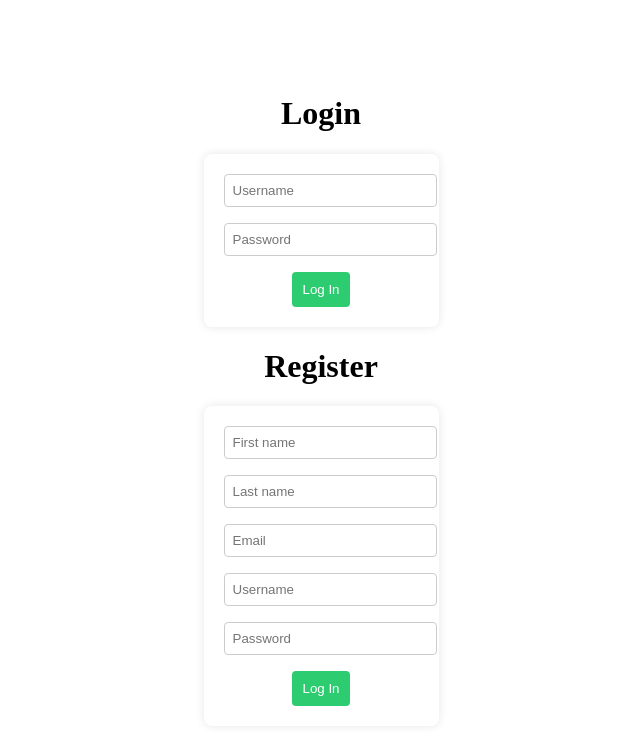
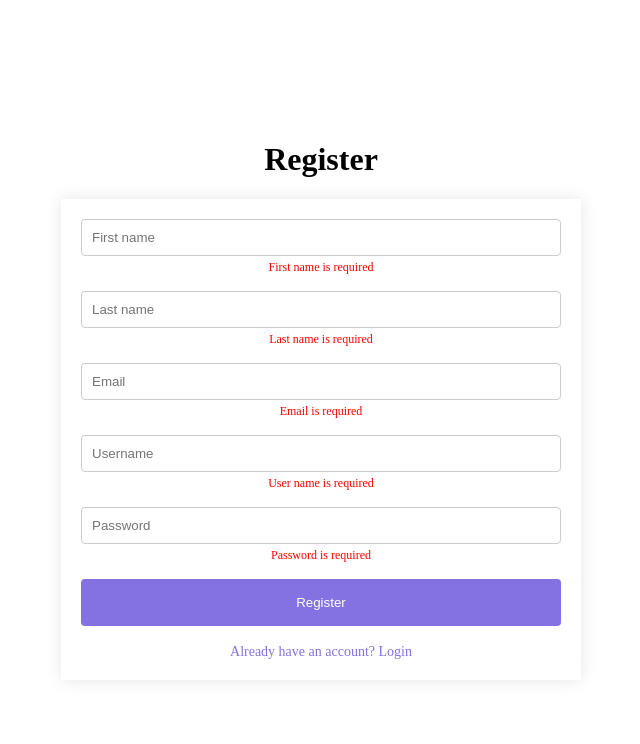
Before and after one commit to njm-wtag/Blog-app-react, a React (Vite) app: page / in a window 1280 px wide. Shown: the top 744 px of the page, without its empty margins (319-959 px from the left). Built offline with nearby package versions, Linux system fonts and the light colour scheme.

Commit message:
implemented register, login, logout functionality

```diff
--- a/package.json
+++ b/package.json
@@ -14,7 +14,8 @@
     "prop-types": "^15.8.1",
     "react": "^18.2.0",
     "react-dom": "^18.2.0",
-    "react-final-form": "^6.5.9"
+    "react-final-form": "^6.5.9",
+    "react-router-dom": "^6.21.1"
   },
   "devDependencies": {
     "@types/react": "^18.2.43",
--- a/src/App.jsx
+++ b/src/App.jsx
@@ -1,13 +1,19 @@
-import "./App.scss";
 import Login from "./Pages/Login";
 import Register from "./Pages/Register";
+import Home from "./Pages/Home";
+import { BrowserRouter, Route, Routes } from "react-router-dom";
+import "./App.scss";
 
 function App() {
   return (
-    <>
-      <Login />
-      <Register />
-    </>
+    <BrowserRouter>
+      <Routes>
+        <Route path="/" element={<Register />} />
+        <Route path="/login" element={<Login />} />;
+        <Route path="/register" element={<Register />} />;
+        <Route path="/home" element={<Home />} />;
+      </Routes>
+    </BrowserRouter>
   );
 }
 
--- /dev/null
+++ b/src/Pages/Home.jsx
@@ -0,0 +1,15 @@
+const Home = () => {
+  const handleLogout = () => {
+    console.log("logout");
+    localStorage.removeItem("authUser");
+    window.location.href = "/login";
+  };
+  return (
+    <div>
+      <h1> Home </h1>
+      <button onClick={handleLogout}>Logout</button>
+    </div>
+  );
+};
+
+export default Home;
--- a/src/Pages/Login.jsx
+++ b/src/Pages/Login.jsx
@@ -1,10 +1,29 @@
 import AuthForm from "../components/AuthForm/AuthForm";
 
 const Login = () => {
+  const handleSubmit = (values) => {
+    const existingUsers = JSON.parse(localStorage.getItem("users")) || [];
+
+    console.log({ existingUsers });
+
+    const authUser = existingUsers.find(
+      (user) =>
+        user.username === values.username && user.password === values.password
+    );
+
+    if (authUser) {
+      localStorage.setItem("authUser", JSON.stringify(authUser));
+      window.alert("Login successful!");
+      window.location.href = "/home";
+    } else {
+      window.alert("Invalid username or password.");
+    }
+  };
+
   return (
     <>
       <h1>Login</h1>
-      <AuthForm />
+      <AuthForm handleSubmit={handleSubmit} />
     </>
   );
 };
--- a/src/Pages/Register.jsx
+++ b/src/Pages/Register.jsx
@@ -1,10 +1,17 @@
 import AuthForm from "../components/AuthForm/AuthForm";
 
 const Register = () => {
+  const handleSubmit = (values) => {
+    const existingUsers = JSON.parse(localStorage.getItem("users")) || [];
+    const updatedUsers = [...existingUsers, values];
+    localStorage.setItem("users", JSON.stringify(updatedUsers));
+    window.alert("Successfully Registered!");
+    window.location.href = "/login";
+  };
   return (
     <>
       <h1>Register</h1>
-      <AuthForm register />
+      <AuthForm register handleSubmit={handleSubmit} />
     </>
   );
 };
--- a/src/components/AuthForm/AuthForm.jsx
+++ b/src/components/AuthForm/AuthForm.jsx
@@ -1,70 +1,67 @@
 import PropTypes from "prop-types";
 import { Field, Form } from "react-final-form";
-import { FORM_ERROR } from "final-form";
+import { Link } from "react-router-dom";
 import "../../styles/components/_login-form.scss";
 
-const AuthForm = ({ register }) => {
-  const sleep = (ms) => new Promise((resolve) => setTimeout(resolve, ms));
-  const onSubmit = async (values) => {
-    await sleep(300);
-
-    if (values.username === "") {
-      return { username: "Unknown username" };
-    }
-    if (values.password === "") {
-      return { [FORM_ERROR]: "Login Failed" };
-    }
-    const existingUsers = JSON.parse(localStorage.getItem("users")) || [];
-    const updatedUsers = [...existingUsers, values];
-    localStorage.setItem("users", JSON.stringify(updatedUsers));
-    window.alert("LOGIN SUCCESS!");
-  };
-
+const AuthForm = ({ register, handleSubmit }) => {
   return (
     <div className="form-container">
       <Form
-        onSubmit={onSubmit}
+        onSubmit={handleSubmit}
         validate={(values) => {
           const errors = {};
+          if (register) {
+            if (!values.firstname) {
+              errors.firstname = "First name is required";
+            }
+            if (!values.lastname) {
+              errors.lastname = "Last name is required";
+            }
+            if (!values.email) {
+              errors.email = "Email is required";
+            } else if (
+              !/^[A-Z0-9._%+-]+@[A-Z0-9.-]+\.[A-Z]{2,4}$/i.test(values.email)
+            ) {
+              errors.email = "Invalid email address";
+            }
+          }
+
           if (!values.username) {
-            errors.username = "Required";
+            errors.username = "User name is required";
           }
+
           if (!values.password) {
-            errors.password = "Required";
+            errors.password = "Password is required";
+          } else if (values.password.length < 8) {
+            errors.password = "Password must be at least 8 characters";
           }
           return errors;
         }}
-        render={({ submitError, handleSubmit, submitting }) => (
-          <form onSubmit={handleSubmit}>
+        render={({ submitError, handleSubmit }) => (
+          <form className="form-container__form" onSubmit={handleSubmit}>
             {register && (
               <>
-                <Field name="first_name">
+                <Field name="firstname">
                   {({ input, meta }) => (
-                    <div>
+                    <div className="form-container__field">
                       <input {...input} type="text" placeholder="First name" />
-                      {(meta.error || meta.submitError) && meta.touched && (
-                        <span>{meta.error || meta.submitError}</span>
-                      )}
+                      {meta.error && <span>{meta.error}</span>}
                     </div>
                   )}
                 </Field>
-                <Field name="last_name">
+                <Field name="lastname">
                   {({ input, meta }) => (
-                    <div>
+                    <div className="form-container__field">
                       <input {...input} type="text" placeholder="Last name" />
-                      {(meta.error || meta.submitError) && meta.touched && (
-                        <span>{meta.error || meta.submitError}</span>
-                      )}
+                      {meta.error && <span>{meta.error}</span>}
                     </div>
                   )}
                 </Field>
                 <Field name="email">
                   {({ input, meta }) => (
-                    <div>
+                    <div className="form-container__field">
                       <input {...input} type="email" placeholder="Email" />
-                      {(meta.error || meta.submitError) && meta.touched && (
-                        <span>{meta.error || meta.submitError}</span>
-                      )}
+                      {meta.error && <span>{meta.error}</span>}
                     </div>
                   )}
                 </Field>
@@ -72,34 +69,34 @@ const AuthForm = ({ register }) => {
             )}
             <Field name="username">
               {({ input, meta }) => (
-                <div>
+                <div className="form-container__field">
                   <input {...input} type="text" placeholder="Username" />
-                  {(meta.error || meta.submitError) && meta.touched && (
-                    <span>{meta.error || meta.submitError}</span>
-                  )}
+                  {meta.error && <span>{meta.error}</span>}
                 </div>
               )}
             </Field>
             <Field name="password">
               {({ input, meta }) => (
-                <div>
+                <div className="form-container__field">
                   <input {...input} type="password" placeholder="Password" />
-                  {meta.error && meta.touched && <span>{meta.error}</span>}
+                  {meta.error && <span>{meta.error}</span>}
                 </div>
               )}
             </Field>
-            {submitError && <div className="error">{submitError}</div>}
-            <div className="buttons">
-              <button type="submit" disabled={submitting}>
-                Log In
+            {submitError && (
+              <div className="form-container__error">{submitError}</div>
+            )}
+            <div className="form-container__buttons">
+              <button type="submit" className="form-container__buttons__button">
+                {register ? "Register" : "Log In"}
               </button>
-              {/* <button
-                type="button"
-                onClick={form.reset}
-                disabled={submitting || pristine}
-              >
-                Reset
-              </button> */}
+            </div>
+            <div className="form-container__link-button">
+              {register ? (
+                <Link to="/login">Already have an account? Login</Link>
+              ) : (
+                <Link to="/register">Do not have an account? Register</Link>
+              )}
             </div>
           </form>
         )}
@@ -114,6 +111,7 @@ AuthForm.defaultProps = {
 
 AuthForm.propTypes = {
   register: PropTypes.bool,
+  handleSubmit: PropTypes.func.isRequired,
 };
 
 export default AuthForm;
--- a/src/styles/_base.scss
+++ /dev/null
@@ -1,6 +0,0 @@
-body {
-  font-family: "Arial", sans-serif;
-  background-color: $background-color;
-  margin: 0;
-  padding: 0;
-}
--- a/src/styles/_mixins.scss
+++ /dev/null
@@ -1,5 +0,0 @@
-@mixin center-flexbox() {
-  display: flex;
-  justify-content: center;
-  align-items: center;
-}
--- a/src/styles/_variables.scss
+++ b/src/styles/_variables.scss
@@ -1,3 +1,2 @@
-$primary-color: #3498db;
-$background-color: #ecf0f1;
-$button-color: #2ecc71;
+$primary-color: rgb(133, 114, 226);
+$error-color: red;
--- a/src/styles/components/_login-form.scss
+++ b/src/styles/components/_login-form.scss
@@ -1,32 +1,66 @@
 @import "../variables";
-@import "../mixins";
 
 .form-container {
-  @include center-flexbox();
-  flex-direction: column;
-  background-color: white;
-  padding: 20px;
-  border-radius: 8px;
-  box-shadow: 0 0 10px rgba(0, 0, 0, 0.1);
-
-  label {
-    margin-bottom: 8px;
+  &__form {
+    min-width: 30rem;
+    margin: auto;
+    box-shadow: 0 0 1rem rgba(0, 0, 0, 0.1);
+    padding: 1.25rem;
   }
 
-  input {
-    width: 100%;
-    padding: 8px;
-    margin-bottom: 16px;
-    border: 1px solid #ccc;
-    border-radius: 4px;
+  &__field {
+    margin-bottom: 1rem;
+
+    & input {
+      width: 100%;
+      padding: 0.625rem;
+      border: 1px solid #ccc;
+      border-radius: 0.25rem;
+      box-sizing: border-box;
+    }
+
+    & span {
+      color: $error-color;
+      font-size: 0.75rem;
+      margin-top: 0.25rem;
+      display: block;
+    }
   }
 
-  button {
-    background-color: $button-color;
-    color: white;
-    padding: 10px;
-    border: none;
-    border-radius: 4px;
-    cursor: pointer;
+  &__error {
+    color: $error-color;
+    margin-top: 1rem;
+  }
+
+  &__buttons {
+    margin-top: 1rem;
+
+    &__button {
+      width: 100%;
+      padding: 1rem;
+      background-color: $primary-color;
+      color: #fff;
+      border: none;
+      border-radius: 0.25rem;
+      cursor: pointer;
+
+      &:hover {
+        background-color: darken($primary-color, 5%);
+      }
+    }
+  }
+
+  &__link-button {
+    margin-top: 1rem;
+
+    & a {
+      color: $primary-color;
+      text-decoration: none;
+      font-size: 0.875rem;
+
+      &:hover {
+        text-decoration: underline;
+      }
+    }
   }
 }
--- a/src/styles/main.scss
+++ b/src/styles/main.scss
@@ -1,4 +1,2 @@
 @import "variables";
-@import "mixins";
-@import "base";
 @import "components/login-form";
```
Also changed, not shown: 1 other file (tests, documents, lock files or other folders).
